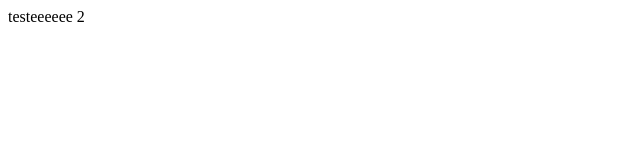
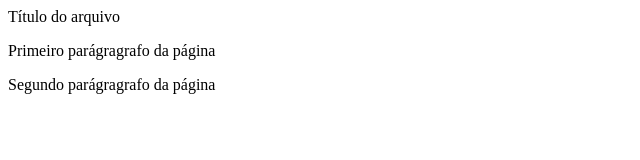
Before and after one commit to fabianoww/curso-git, a plain HTML site: page index.html in a window 1280 px wide. Shown: the whole page, without its empty margins (0-640 px from the left). Drawn offline with Linux system fonts and the light colour scheme.

Commit message:
Adicionando parágrafos

```diff
--- a/index.html
+++ b/index.html
@@ -1,8 +1,10 @@
 <html>
 	<head>
+		Título do arquivo
 	</head>
 
 	<body>
-		testeeeeee 2
+		<p>Primeiro parágragrafo da página</p>
+		<p>Segundo parágragrafo da página</p>
 	</body>
 </html>
```
